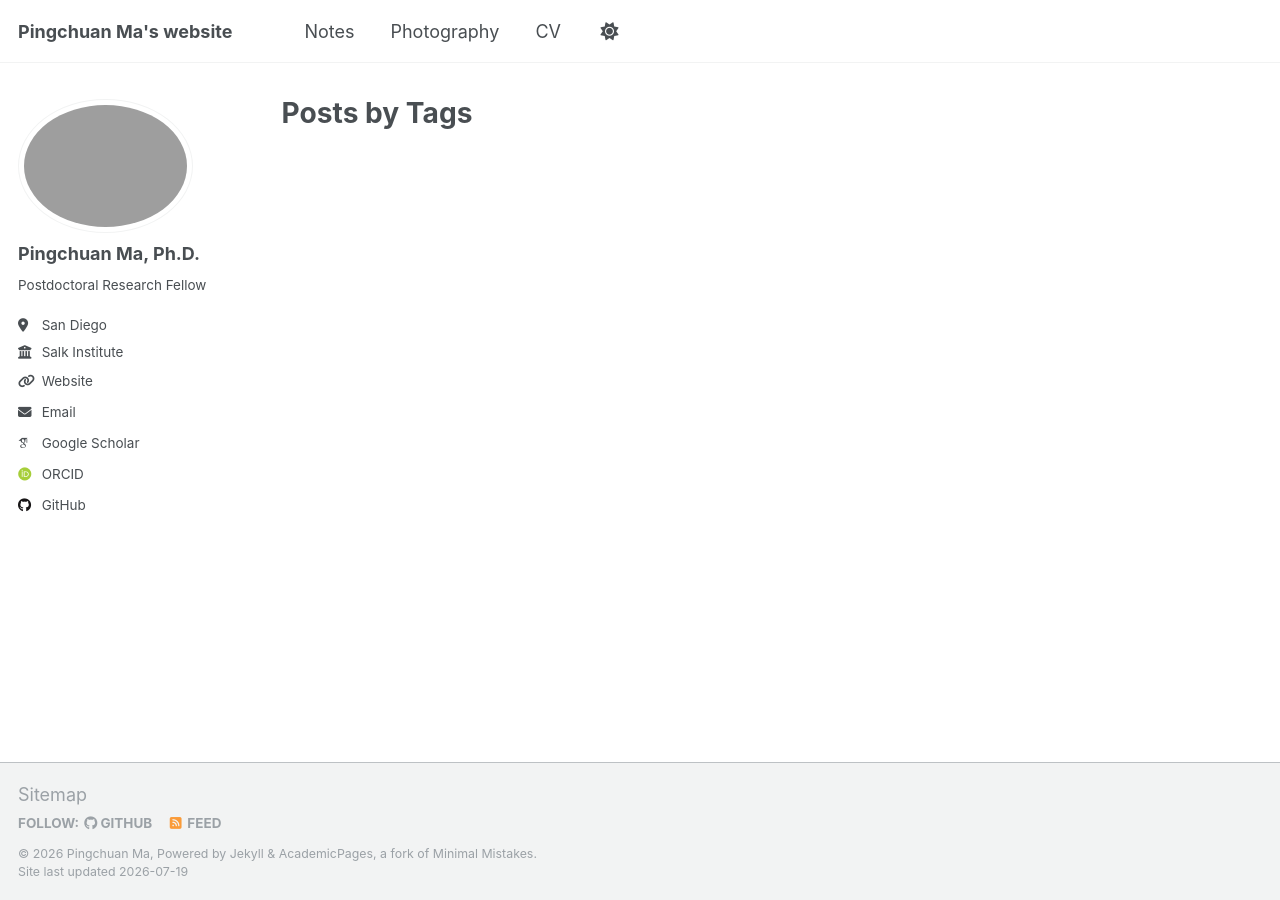
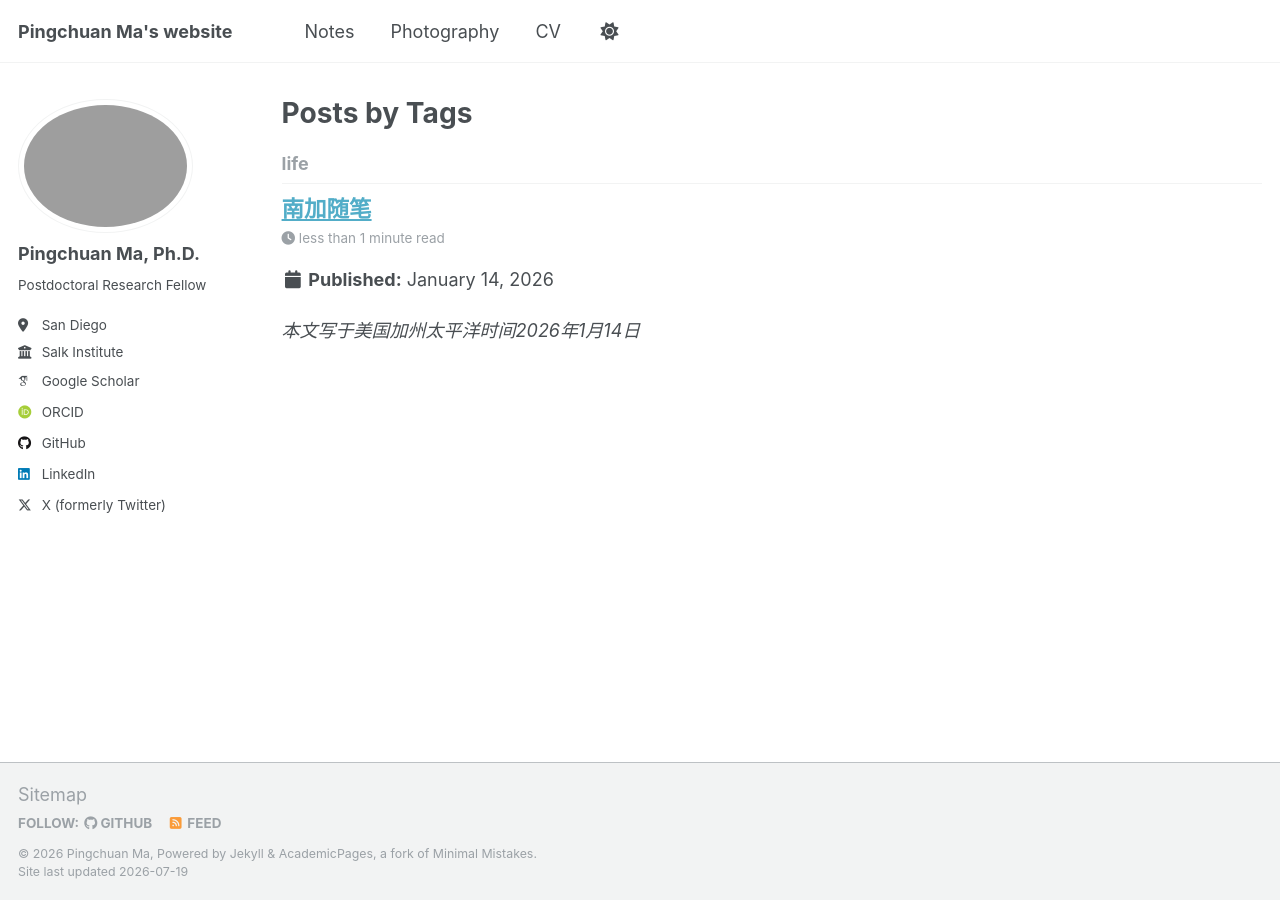
Before and after one commit to pcmaaaaa/pcmaaaaa.github.io, a Jekyll site: the page built from _pages/tag-archive.html, in a window 1280 px wide. Built offline with Jekyll 4.4.1, drawn with Linux system fonts in a browser that asks for light colours; some web fonts are replaced; a script that is not in the unit is left out; some of the changed lines change nothing that is shown.

Commit message:
Update blogs

```diff
--- a/_config.yml
+++ b/_config.yml
@@ -28,8 +28,8 @@ author:
   bio              : "Postdoctoral Research Fellow"
   location         : "San Diego"
   employer         : "Salk Institute"
-  uri              : "https://www.salk.edu/" # URL
-  email            : "mapingchuan93@gmail.com"
+  uri              : #"https://www.salk.edu/" # URL
+  email            : #"mapingchuan93@gmail.com"
 
   # Academic websites
   academia         : # URL
@@ -60,7 +60,7 @@ author:
   keybase          : # Username
   instagram        : # Username
   lastfm           : # Username
-  linkedin         : # Username
+  linkedin         : pingchuan-ma-b15603151
   mastodon         : # URL
   medium           : # URL
   pinterest        : # Username
@@ -68,7 +68,7 @@ author:
   steam            : # Username
   telegram         : # URL
   tumblr           : # Username
-  twitter          : # Username for X / Twitter
+  twitter          : PC_Ma93
   vine             : # Username
   weibo            : # Username
   wikipedia        : # Username
--- /dev/null
+++ b/_posts/2026-01-14-nan-jia-sui-bi.md
@@ -0,0 +1,29 @@
+---
+title: "南加随笔"
+date: 2026-01-14
+tags:
+  - life
+---
+
+*本文写于美国加州太平洋时间2026年1月14日*
+
+南加州有绝美的阳光与海滩。
+
+白天阳光正盛的时候，天空与海水的蓝色是那样醒目。傍晚的时候，太阳缓缓落下，又把太平洋映得通红。
+
+![圣地亚哥（San Diego）海滨](/images/photography/San%20Diego/La%20Jolla%20Cove.jpg)
+*圣地亚哥（San Diego）海滨*
+
+我工作的圣地亚哥市（San Diego）的索尔克研究所（Salk Institute），有着更别样的海滨风景。路易斯.康的建筑美学，在这里完美地与海滩和落日融合。透过两个主建筑中间的广场，海平面在远处展开。夕阳西下的时候，是如此美妙。科学，建筑，风景，在这里是这样和谐。这儿工作的科学家们，每天都过得很开心。我也在这著名的建筑里进进出出，进行我的科研工作。大部分时间我都坐在电脑前写代码，把一个个公式和算法，编程出来计算和分析我的数据。医学院毕业的我，以前怎么也想不到我现在要写这么多代码。好在现在有AI和大语言模型，可以帮我完成大部分工作。很难想象，离开了电脑与网络，我还怎么做研究。记得小时候，小学新开的计算机课要另交学费，我跑到二舅家里借。二舅在他的三轮车旁忙着，随手掏出几百块钱给我。想想从那时候在村子里，到现在在美国学习工作，感觉过去了一个世纪。
+
+![索尔克研究所（Salk Institute）](/images/photography/San%20Diego/Salk.jpg)
+*索尔克研究所（Salk Institute）*
+
+我来圣地亚哥也有一年了。一年多以前，我还在美国中部密苏里州的圣路易斯（St. Louis），为我的博士毕业忙碌。与圣地亚哥相比，圣路易斯是一座不算有生机的城市，有一座很魔幻的大拱门建筑（The Arch）作为地标。我在这里度过了六年的时光。中间疫情刚开始的时候，被困在国内半年，成为我博士期间状况的一个缩影。后来回国就很难，每次回去，也都是匆匆忙忙得见家人和朋友。我的博士课题是做脑科学研究，用小鼠模型拓展记录脑内分子动态的成像方法，用以最终能够理解神经系统的动态运作机制。神经系统和我们的大脑很有趣，却也是那么复杂。几年的光阴，废寝忘食，其实也只是能够把我们的知识边界拓展一点点。但写论文、申请基金的时候，我们都需要极力展望我们的研究，对人类的科学认知和健康有多么大的意义。博士临近结束的时候，工作收尾，准备答辩，不可开交。我把几年的成果总结，放在了一个多小时的演讲中。朋友们也都来听我的答辩，在我的答辩结束后，与我庆祝。二舅也在那段时间悄悄病逝了。
+
+博士毕业后，朋友跟我一同驾车穿越半个美国，从冰雪融化的中部圣路易斯，穿过俄克拉荷马，德克萨斯，新墨西哥，和亚利桑那，来到温暖的南加州。行驶到亚利桑那的时候，有一段路在漫无边际的荒漠中，恰逢傍晚，夕阳的幕布在我们前面缓缓拉开。朋友在副驾驶睡着了。我把车里的音乐换成中文歌，加大音量。歌单里也碰巧开始随机播放一些老歌。光辉岁月，不再犹豫，水手。我放声唱着。歌单跳动着，一首'童年'响起。就像某一根琴弦突然被拨动，眼泪就再也止不住得从我的眼中涌出。我们开过一段路，路旁有巨大的白色的风力发电机，硕大的叶片在我面前缓缓转动。
+
+![圣路易斯市（St. Louis）大拱门（The Arch）](/images/photography/St.%20Louis/Arch.jpg)
+*圣路易斯市（St. Louis）大拱门（The Arch）*
+
+开进圣地亚哥之后，我们路过海边。与海滩相向的是一个个小山丘，山丘上坐落着一个个小房子，偶尔还能看到一些豪宅。这些房子吹着太平洋的海风，沐浴着阳光，不知道住在这里还能有什么烦恼。小时候，家里盖的房子很朴素，但有很大的院子。院子里有一颗大的山楂树。春天的时候山楂树开满白色的花，招来很多蜜蜂。我会爬上山楂树玩耍。不多久，树上就结满了红色的山楂，一簇一簇。爸妈会把他们摘下来，送给别人。剩下的，妈妈会带到大集上售卖。我也跟着，看妈妈卖山楂，一元一斤，卖完可以买包子吃。再后来，家里又盖了些房子，山楂树也不记得在哪一年砍掉了。后来的我，也再没见过那样一簇一簇的，白色的花，和红色的山楂了。
```
